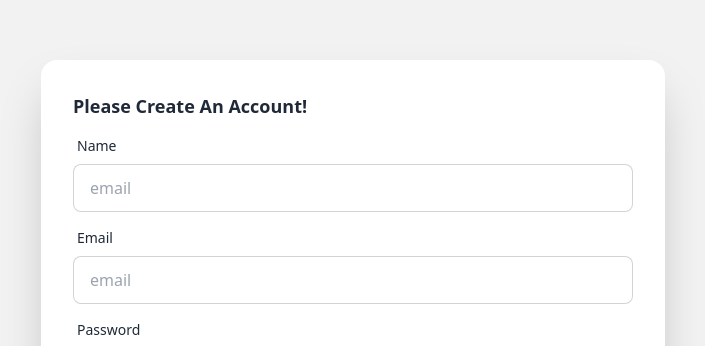
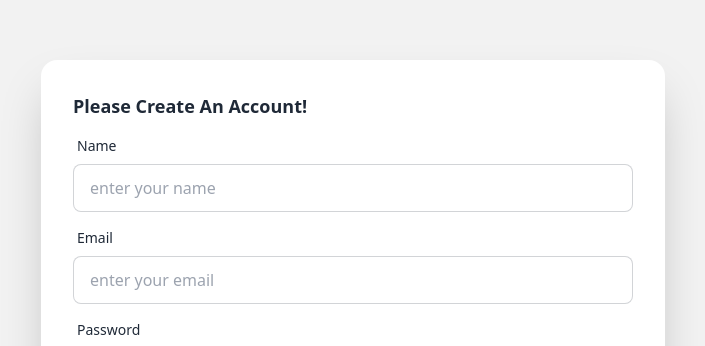
Before and after one commit to sohanwebdevctg/complete-mern-project-foodi-client-, a React (Vite) app: page /signup in a window 1280 px wide. Shown: the part 106-452 px from the top of the page, without its empty margins (287-992 px from the left). Built offline with nearby package versions, Linux system fonts and the light colour scheme.

Commit message:
adding react hook and localstorage

```diff
--- a/package.json
+++ b/package.json
@@ -14,6 +14,7 @@
     "match-sorter": "^8.0.0",
     "react": "^18.3.1",
     "react-dom": "^18.3.1",
+    "react-hook-form": "^7.54.2",
     "react-router-dom": "^7.1.3",
     "react-slick": "^0.30.3",
     "slick-carousel": "^1.8.1",
--- a/src/Components/Signup.jsx
+++ b/src/Components/Signup.jsx
@@ -1,30 +1,47 @@
 
-import { Link } from 'react-router-dom';
+import { useForm } from 'react-hook-form';
+import { Link, useNavigate } from 'react-router-dom';
+import { setUser } from '../localstorage/localstorage';
 
 const Signup = () => {
+
+  const navigate = useNavigate();
+
+  // react hook form data
+  const {register,handleSubmit,formState:{ errors }} = useForm();
+
+  const onSubmit = (data) => {
+    setUser(data)
+    navigate('/')
+    console.log(data)
+  }
+
   return (
 <div className="hero bg-base-200 min-h-screen w-full">
   <div className="hero-content w-full">
     <div className="card bg-base-100 w-1/2 shadow-2xl">
-      <form className="card-body">
+      <form className="card-body" onSubmit={handleSubmit(onSubmit)}>
         <h3 className="font-bold text-lg">Please Create An Account!</h3>
         <div className="form-control">
           <label className="label">
             <span className="label-text">Name</span>
           </label>
-          <input type="email" placeholder="email" className="input input-bordered"  />
+          <input type="text" placeholder="enter your name" className="input input-bordered" {...register("name")} />
+          {errors.name && <span>Name Must be required</span>}
         </div>
         <div className="form-control">
           <label className="label">
             <span className="label-text">Email</span>
           </label>
-          <input type="email" placeholder="email" className="input input-bordered"  />
+          <input type="email" placeholder="enter your email" className="input input-bordered" {...register("email")} />
+          {errors.email && <span>Email Must be required</span>}
         </div>
         <div className="form-control">
           <label className="label">
             <span className="label-text">Password</span>
           </label>
-          <input type="password" placeholder="password" className="input input-bordered"  />
+          <input type="password" placeholder="password" className="input input-bordered" {...register("password")} />
+          {errors.password && <span>Password Must be required</span>}
         </div>
         <div className="form-control mt-3">
           <button className="btn bg-green-500 hover:bg-green-500 text-white">Signup</button>
--- /dev/null
+++ b/src/localstorage/localstorage.js
@@ -0,0 +1,7 @@
+export const setUser = (data) => {
+  localStorage.setItem('user', JSON.stringify(data));
+}
+
+export const getUser = () => {
+  localStorage.getItem('user')
+}
```
Also changed, not shown: 1 other file (tests, documents, lock files or other folders).
